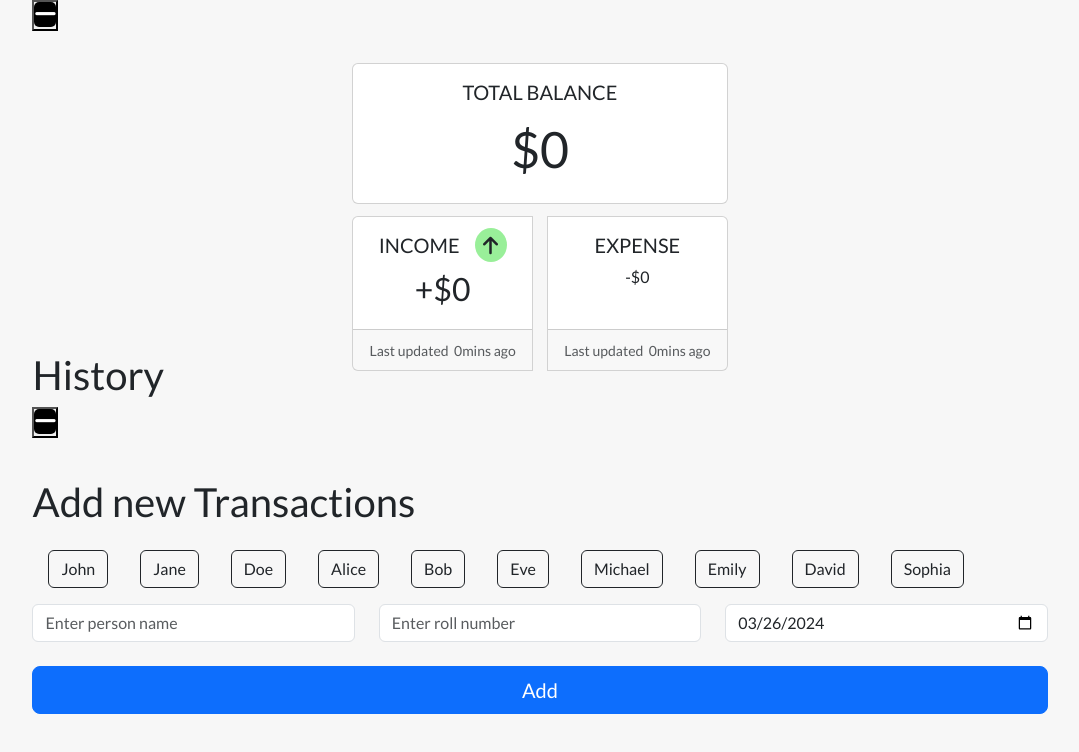
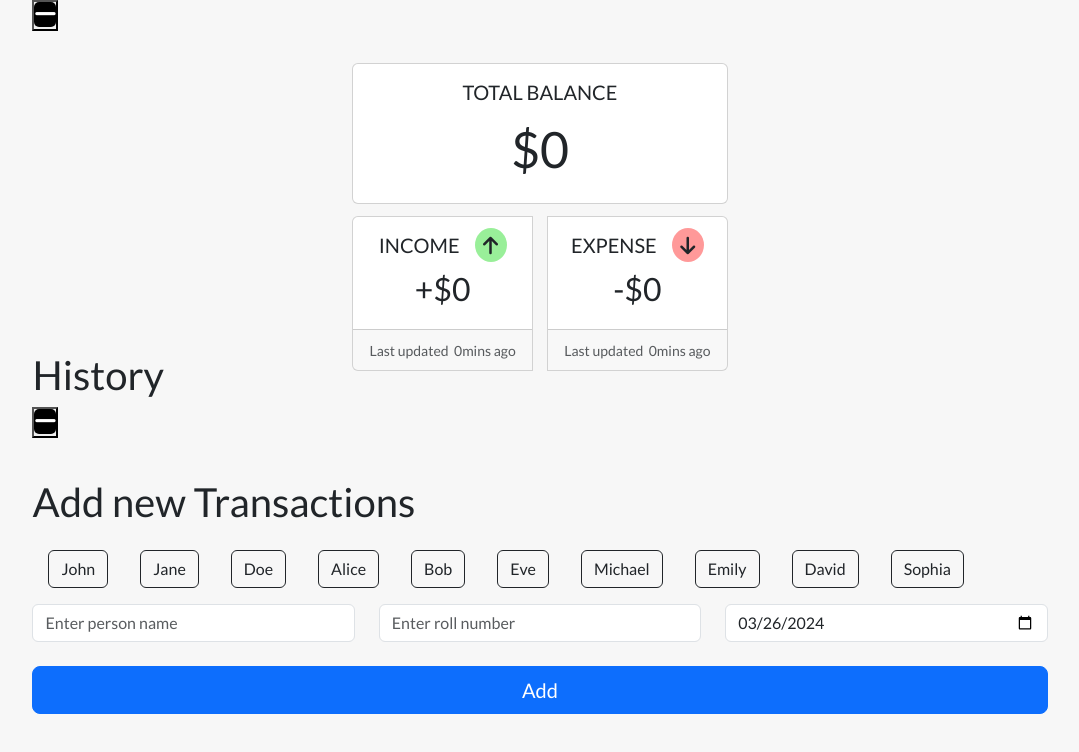
Before and after one commit to RahulPorel/Expense-Tracker, a React (Vite) app: page / in a window 1280 px wide. Shown: the top 752 px of the page, without its empty margins (100-1179 px from the left). Built offline with nearby package versions, Linux system fonts and the light colour scheme; a web font is replaced by a local one.

Commit message:
code update

```diff
--- a/src/components/Income_Exp/Inc_Exp.css
+++ b/src/components/Income_Exp/Inc_Exp.css
@@ -16,3 +16,12 @@
   padding: 5px 8.5px;
   margin-left: 15px;
 }
+.arrow-down {
+  border: none;
+
+  border-radius: 100%;
+  background: rgb(255, 0, 0, 0.4);
+  /* background: rgb(0, 214, 0, 0.4); */
+  padding: 5px 8.5px;
+  margin-left: 15px;
+}
--- a/src/components/Income_Exp/Income_Expense.jsx
+++ b/src/components/Income_Exp/Income_Expense.jsx
@@ -33,8 +33,13 @@ export const Income = () => {
           <div className="gap"></div>
           <Card>
             <Card.Body>
-              <Card.Title>EXPENSE</Card.Title>
-              <Card.Text>-${IncomeState.expense}</Card.Text>
+              <Card.Title>
+                EXPENSE
+                <span className="arrow-down">
+                  <i className="fa-solid fa-arrow-down"></i>
+                </span>
+              </Card.Title>
+              <Card.Text className="inc-txt">-${IncomeState.expense}</Card.Text>
             </Card.Body>
             <Card.Footer>
               <small className="text-muted">
```
